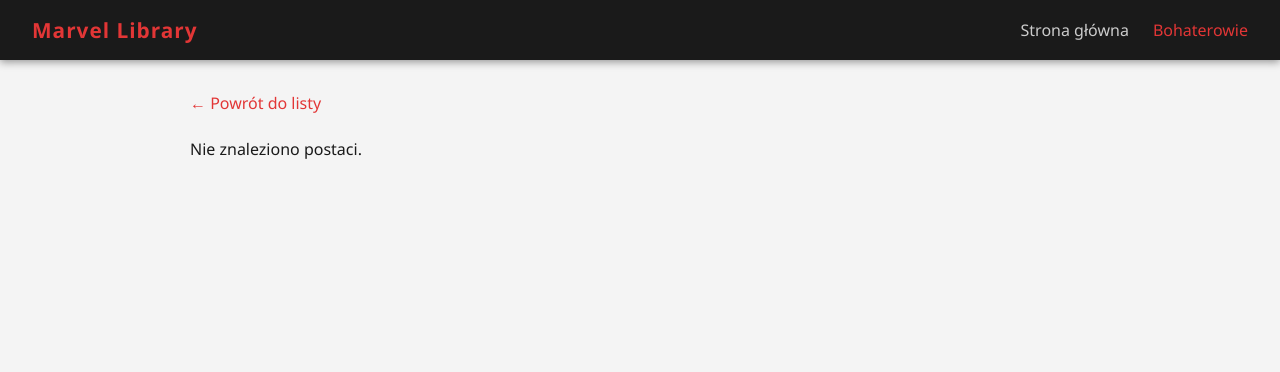
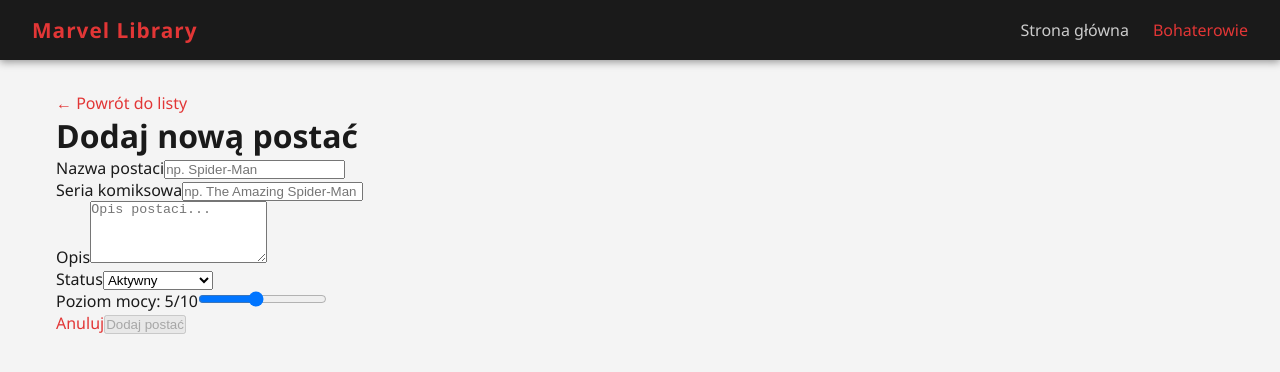
Before and after one commit to rulax113/rick-morty-explorer, an Angular app: page /characters/new in a window 1280 px wide. Shown: the top 372 px of the page. Built offline with nearby package versions, Linux system fonts and the light colour scheme.

Commit message:
feat: add character creation functionality

```diff
--- a/src/app/app.routes.ts
+++ b/src/app/app.routes.ts
@@ -11,6 +11,10 @@
     loadComponent: () => import('./features/characters/characters').then(m => m.Characters)
   },
   {
+    path: 'characters/new',
+    loadComponent: () => import('./features/character-form/character-form').then(m => m.CharacterForm)
+  },
+  {
     path: 'characters/:id',
     loadComponent: () => import('./features/character-detail/character-detail').then(m => m.CharacterDetail)
   },
--- a/src/app/features/character-form/character-form.html
+++ b/src/app/features/character-form/character-form.html
@@ -1 +1,53 @@
-<p>character-form works!</p>
+<div class="form-page">
+    <a routerLink="/characters" class="back-link">← Powrót do listy</a>
+    <h1>Dodaj nową postać</h1>
+
+    <form [formGroup]="form" (ngSubmit)="onSubmit()" class="form-card">
+
+      <div class="form-group">
+        <label>Nazwa postaci</label>
+        <input type="text" formControlName="name" placeholder="np. Spider-Man" />
+        @if (form.get('name')?.invalid && form.get('name')?.touched) {
+          <span class="error">Nazwa jest wymagana (min. 2 znaki)</span>
+        }
+      </div>
+
+      <div class="form-group">
+        <label>Seria komiksowa</label>
+        <input type="text" formControlName="series" placeholder="np. The Amazing Spider-Man" />
+        @if (form.get('series')?.invalid && form.get('series')?.touched) {
+          <span class="error">Seria jest wymagana</span>
+        }
+      </div>
+
+      <div class="form-group">
+        <label>Opis</label>
+        <textarea formControlName="description" rows="4" placeholder="Opis postaci..."></textarea>
+        @if (form.get('description')?.invalid && form.get('description')?.touched) {
+          <span class="error">Opis jest wymagany (min. 10 znaków)</span>
+        }
+      </div>
+
+      <div class="form-group">
+        <label>Status</label>
+        <select formControlName="status">
+          @for (s of statuses; track s.value) {
+            <option [value]="s.value">{{ s.label }}</option>
+          }
+        </select>
+      </div>
+
+      <div class="form-group">
+        <label>Poziom mocy: {{ form.get('power')?.value }}/10</label>
+        <input type="range" formControlName="power" min="1" max="10" />
+      </div>
+
+      <div class="form-actions">
+        <a routerLink="/characters" class="btn-cancel">Anuluj</a>
+        <button type="submit" [disabled]="form.invalid" class="btn-submit">
+          Dodaj postać
+        </button>
+      </div>
+
+    </form>
+  </div>
--- a/src/app/features/character-form/character-form.ts
+++ b/src/app/features/character-form/character-form.ts
@@ -1,9 +1,37 @@
 import { Component } from '@angular/core';
+import { ReactiveFormsModule, FormBuilder, FormGroup, Validators } from '@angular/forms';
+import { Router, RouterLink } from '@angular/router';
+import { CommonModule } from '@angular/common';
 
 @Component({
   selector: 'app-character-form',
-  imports: [],
+  imports: [CommonModule, ReactiveFormsModule, RouterLink],
   templateUrl: './character-form.html',
   styleUrl: './character-form.scss',
 })
-export class CharacterForm {}
+export class CharacterForm {
+  form: FormGroup;
+
+  statuses = [
+    { value: 'active', label: 'Aktywny' },
+    { value: 'retired', label: 'Na emeryturze' },
+    { value: 'deceased', label: 'Poległy' }
+  ];
+
+  constructor(private fb: FormBuilder, private router: Router) {
+    this.form = this.fb.group({
+      name: ['', [Validators.required, Validators.minLength(2)]],
+      description: ['', [Validators.required, Validators.minLength(10)]],
+      series: ['', Validators.required],
+      status: ['active', Validators.required],
+      power: [5, [Validators.required, Validators.min(1), Validators.max(10)]]
+    });
+  }
+
+  onSubmit(): void {
+    if (this.form.valid) {
+      console.log('Nowa postać:', this.form.value);
+      this.router.navigate(['/characters']);
+    }
+  }
+}
--- a/src/app/features/characters/characters.html
+++ b/src/app/features/characters/characters.html
@@ -1,5 +1,6 @@
 <section>
     <h1>Bohaterowie ({{ filteredCharacters.length }})</h1>
+    <a routerLink="/characters/new" class="btn-add">+ Dodaj postać</a>
     <input
       type="text"
       placeholder="Szukaj..."
--- a/src/app/features/characters/characters.scss
+++ b/src/app/features/characters/characters.scss
@@ -25,4 +25,12 @@
         grid-template-columns: repeat(auto-fill, 280px);
         gap: 1.5rem;
       }
+      .btn-add {
+        padding: 0.6rem 1.2rem;
+        background: #e23636;
+        color: white;
+        border-radius: 6px;
+        font-weight: 600;
+        &:hover { background: #c22; text-decoration: none; }
+      }
   }
```
